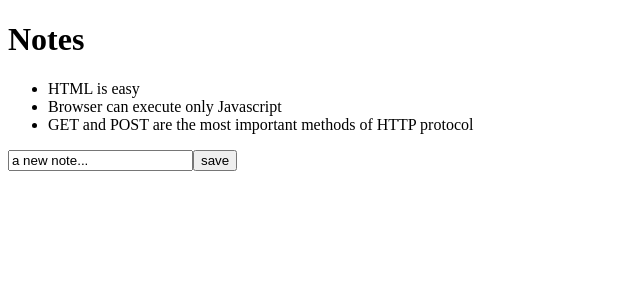
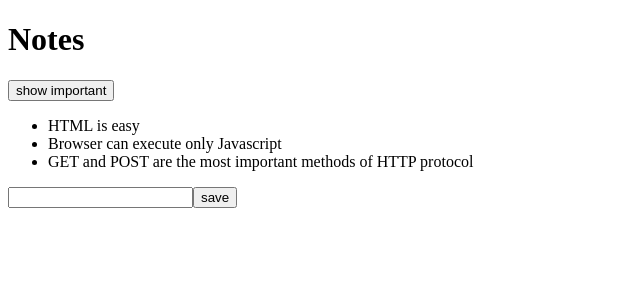
Before and after one commit to ZdravekSprite/fullstackopen, a React (Create React App) app in the folder temp/part2/: page / in a window 1280 px wide. Shown: the top 300 px of the page, without its empty margins (0-640 px from the left). Built offline with nearby package versions, Linux system fonts and the light colour scheme.

Commit message:
Filtering Displayed Elements [part2b]

```diff
--- a/temp/part2/src/App.js
+++ b/temp/part2/src/App.js
@@ -3,9 +3,8 @@
 
 const App = (props) => {
   const [notes, setNotes] = useState(props.notes)
-  const [newNote, setNewNote] = useState(
-    'a new note...'
-  )
+  const [newNote, setNewNote] = useState('')
+  const [showAll, setShowAll] = useState(true)
 
   const addNote = (event) => {
     event.preventDefault()
@@ -25,11 +24,20 @@
     setNewNote(event.target.value)
   }
 
+  const notesToShow = showAll
+    ? notes
+    : notes.filter(note => note.important)
+
   return (
     <div>
       <h1>Notes</h1>
+      <div>
+        <button onClick={() => setShowAll(!showAll)}>
+          show {showAll ? 'important' : 'all' }
+        </button>
+      </div>
       <ul>
-        {notes.map((note, i) =>
+        {notesToShow.map((note, i) =>
           <Note key={i} note={note} />
         )}
       </ul>
```
